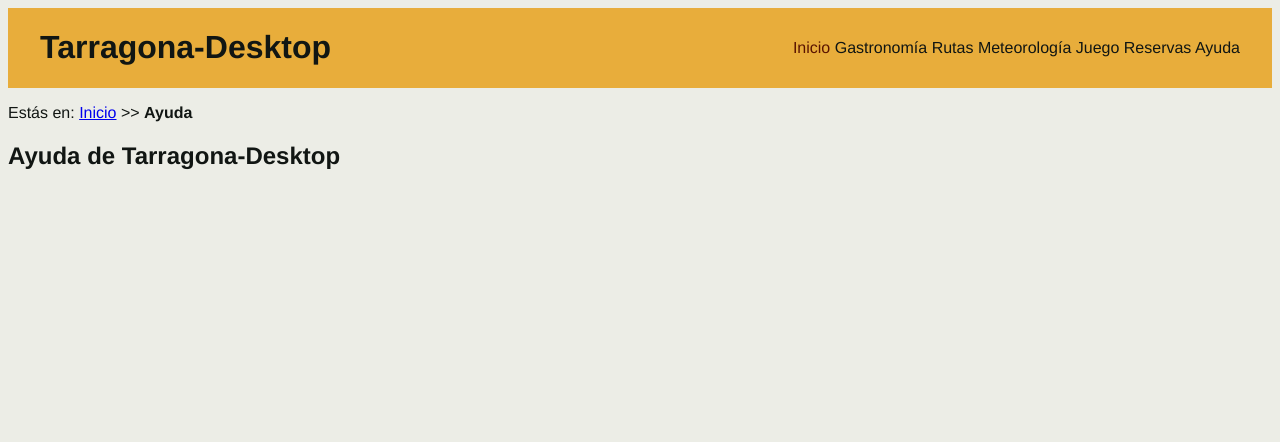
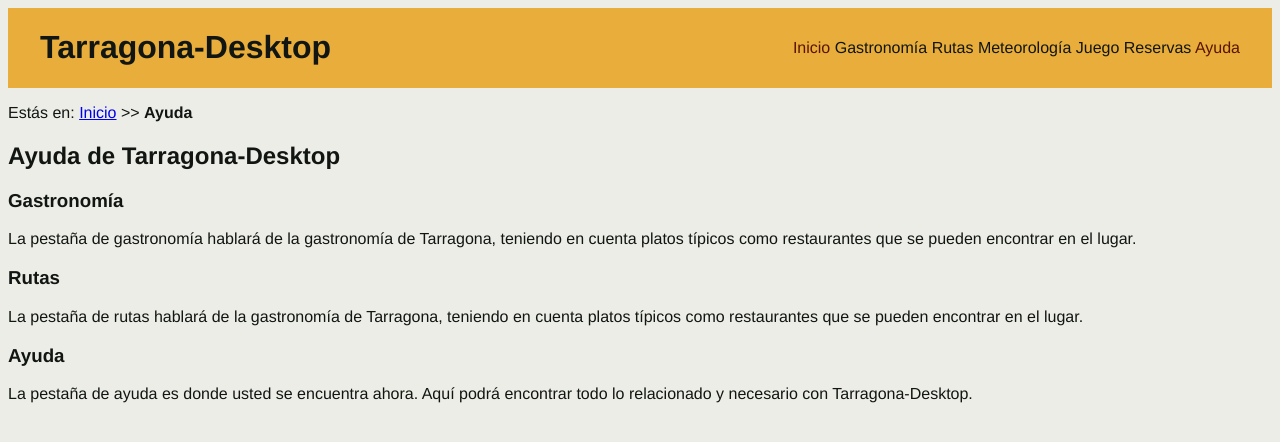
Before and after one commit to Carmenmndzcmno/Tarragona-Desktop, a plain HTML site: page ayuda.html in a window 1280 px wide. Drawn offline with Linux system fonts and the light colour scheme.

Commit message:
Corrección del css

```diff
--- a/ayuda.html
+++ b/ayuda.html
@@ -34,6 +34,21 @@
     <main>
         <section>
             <h2>Ayuda de Tarragona-Desktop</h2>
+            <section>
+                <h3>Gastronomía</h3>
+                    <p>La pestaña de gastronomía hablará de la gastronomía de Tarragona, teniendo en cuenta platos típicos como restaurantes que se pueden encontrar en el lugar.</p>
+            </section>
+
+            <section>
+                <h3>Rutas</h3>
+                    <p>La pestaña de rutas hablará de la gastronomía de Tarragona, teniendo en cuenta platos típicos como restaurantes que se pueden encontrar en el lugar.</p>
+            </section>
+
+            <section>
+                <h3>Ayuda</h3>
+                    <p>La pestaña de ayuda es donde usted se encuentra ahora. Aquí podrá encontrar todo lo relacionado y necesario con Tarragona-Desktop.</p>
+            </section>
+
         </section>
     </main>
 </body>
--- a/estilo/estilo.css
+++ b/estilo/estilo.css
@@ -58,3 +58,9 @@ label > input[type="file"] {
 label > input[type="file"]::file-selector-button {
     font-size: 1rem;
 }
+
+/*especificacion (0,1,2)*/
+/*Hereda de body en este caso el background*/
+header a.active {
+    color: #5A1400;
+}
```
